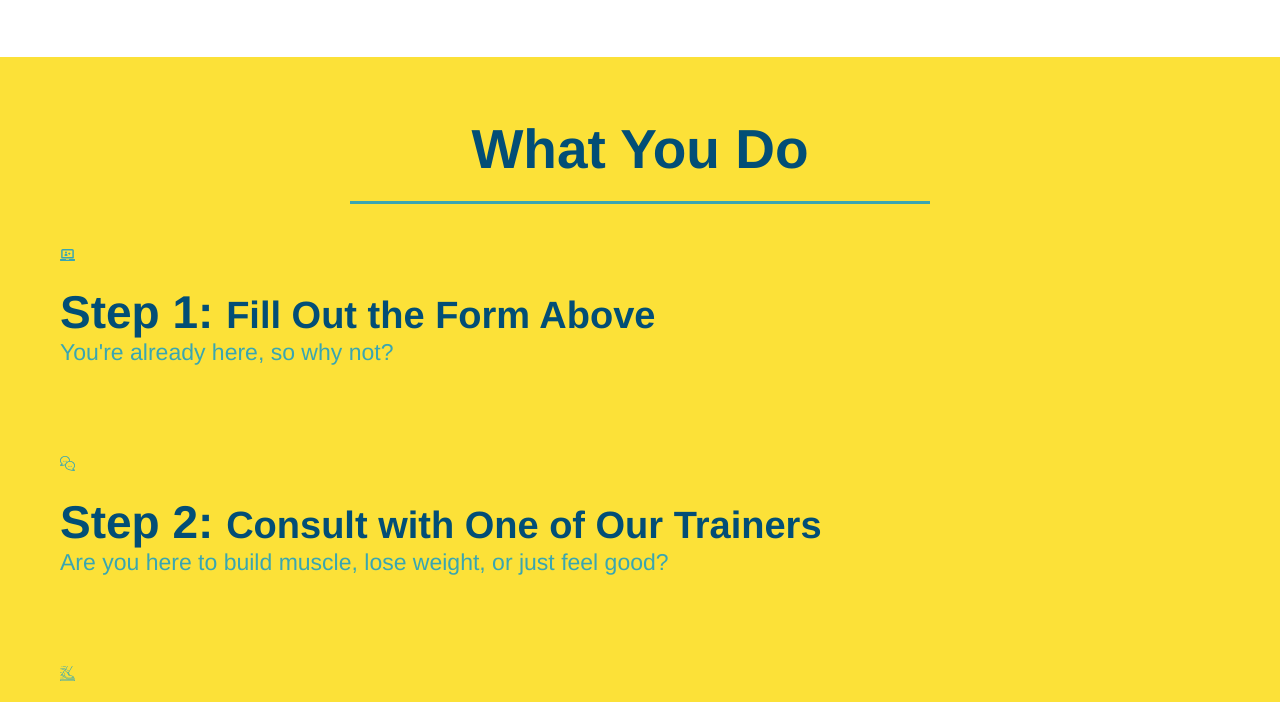
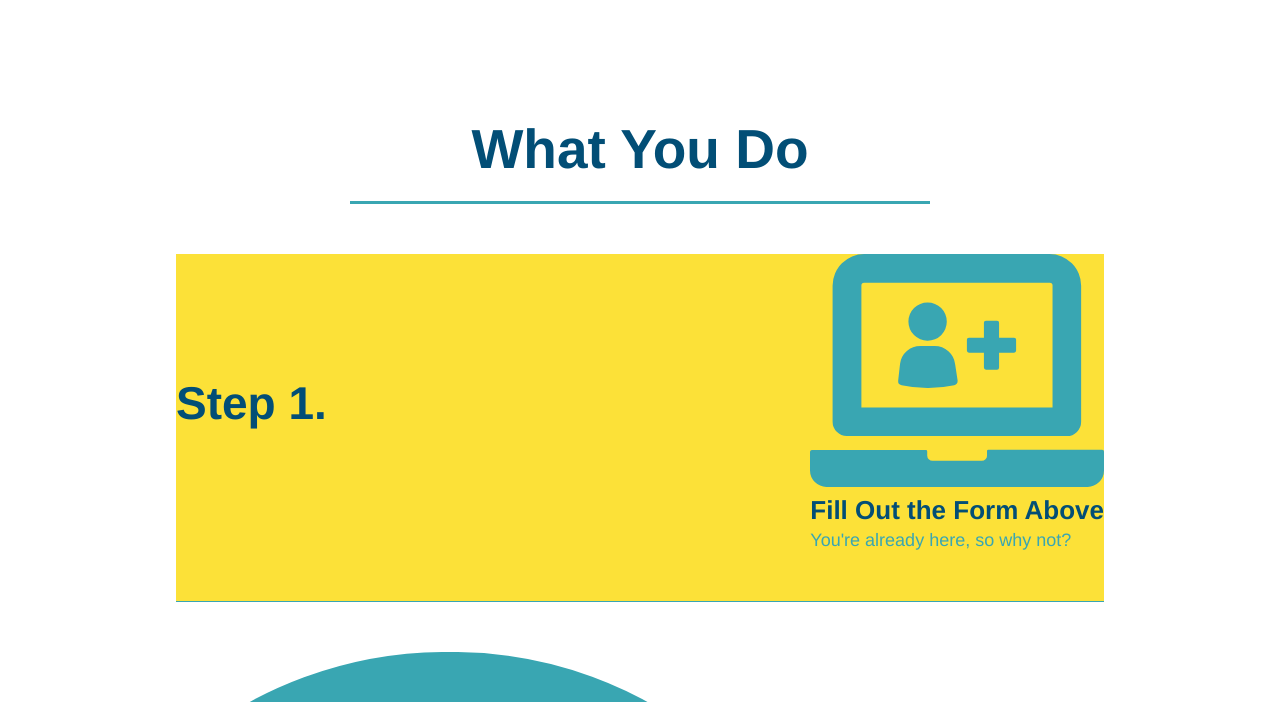
Before and after one commit to janekv20/run-buddy, a plain HTML site: page index.html in a window 1280 px wide. Shown: the part 1003-1705 px from the top of the page. Drawn offline with Linux system fonts and the light colour scheme.

Commit message:
add flexbox to the hero

```diff
--- a/assets/css/style.css
+++ b/assets/css/style.css
@@ -164,33 +164,38 @@
 /*What We Do Style End*/
 
 /*What You Do Style Start*/
-.steps {
+
+.step{
   background: #fce138;
 }
 
-.steps div {
-  margin-bottom: 80px;
+.step {
+  margin: 50px auto;
+  padding-bottom: 50px;
+  width: 80%;
+  border-bottom: 1px solid #39a6b2;
+  display: flex;
+  flex-wrap: wrap;
+  align-items: center;
+  justify-content: space-between;
 }
 
-.steps img {
-  width: 15px;
-  margin: 10px 0;
+.step h3 {
+  color: #024e76;
+  font-size: 46px;
 }
 
-.steps h3 {
-  color: #024e76;
-  font-size: 46px;
-  margin-top: 10px;
+.step-text p {
+  color: #39a6b2;
+  font-size: 18px;
 }
 
-.steps p {
-  color: #39a6b2;
-  font-size: 23px;
+.step-text h4 {
+  font-size: 26px;
+  line-height: 1.5;
+  color: #024e76;
 }
 
-.steps span {
-  font-size: 38px;
-}
 /*What You Do Style End*/
 
 .section-title {
--- a/index.html
+++ b/index.html
@@ -89,12 +89,19 @@
     <section id="what-you-do" class="steps">
         <h2 class="section-title secondary-border">What You Do</h2>
 
-        <div>
+        <div class="step">
           <!--insert this img element-->
-          <img src="./assets/images/step-1.svg" alt="" />
-          <h3> Step 1: <span>Fill Out the Form Above</span></h3>
+          <h3> Step 1. </h3>
+          <div class="step-info">
+            <div class="step-img">
+              <img src="./assets/images/step-1.svg" alt="" />
+            </div>
+            <div class="step-text">
+              <h4>Fill Out the Form Above</h4>
           <p>You're already here, so why not?</p>
         </div>
+      </div>
+    </div>
 
         <div>
           <img src="./assets/images/step-2.svg" alt="" />
```
